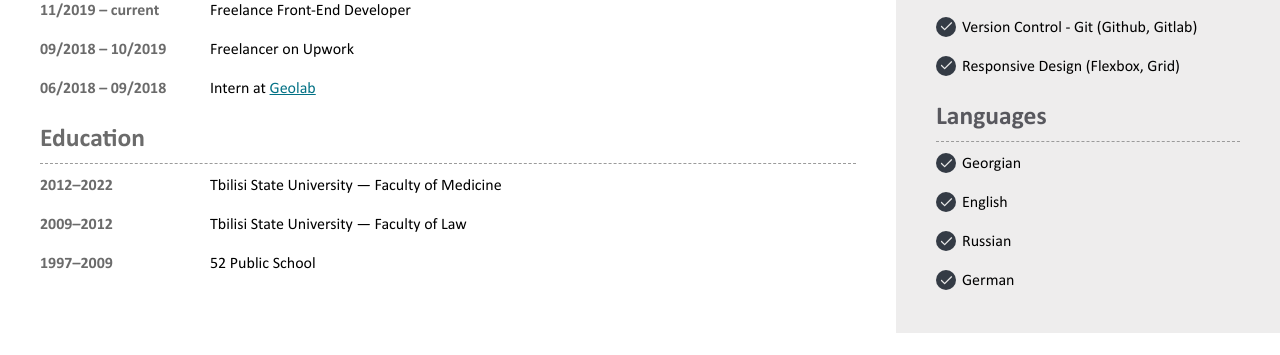
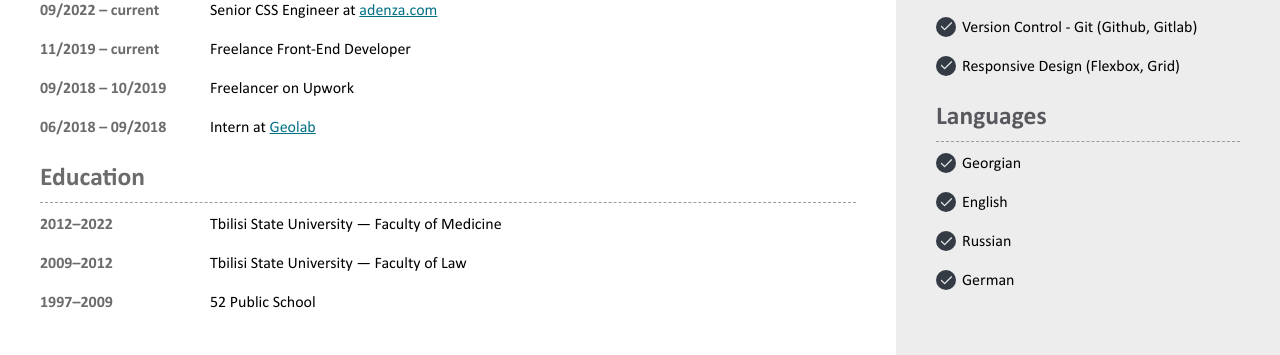
Before and after one commit to khimsh/resume, a plain HTML site: page index.html in a window 1280 px wide. Shown: the part 667-1022 px from the top of the page. Before the commit the page ends 1000 px from the top, so only its background shows below. Drawn offline with Linux system fonts and the light colour scheme.

Commit message:
Update index.html

```diff
--- a/index.html
+++ b/index.html
@@ -78,6 +78,10 @@
             <h2 class="section-header">Experience</h2>
 
             <ul>
+              <li>
+                <span class="date">09/2022 &ndash; current</span>
+                <span>Senior CSS Engineer at <a target="_blank" href="https://adenza.com/">adenza.com</a></span>
+              </li>
               <li>
                 <span class="date">11/2019 &ndash; current</span>
                 <span>Freelance Front-End Developer</span>
```
